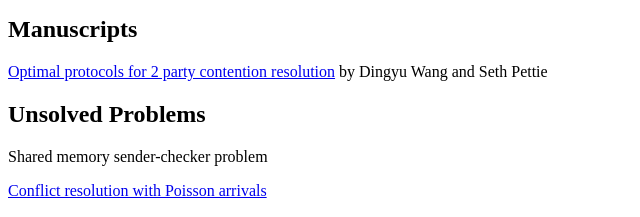
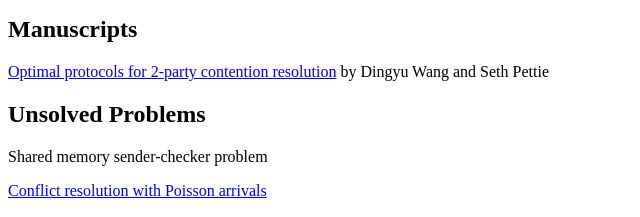
Before and after one commit to CharacteristicPolynomial/CharacteristicPolynomial.github.io, a plain HTML site: page index.html in a window 1280 px wide. Shown: the part 422-639 px from the top of the page, 0-640 px from the left. Drawn offline with Linux system fonts and the light colour scheme.

Commit message:
Update index.html

```diff
--- a/index.html
+++ b/index.html
@@ -15,7 +15,7 @@
 	<p>What is cardinality estimation? The key point is to use a small amount of memory to estimate the number of unique elements in a long long stream. I focus on the class of algorithms using commutative and idempotent memory access schemes. On the one hand, I am studying the problem that, given a family of memory access functions, what the best probability assignments are and what the best estimator is. On the other hand, which is more interesting, for the class of natural independent-counter-group schemes, what is the best combination? And are there any other access schemes? If so, how does it compare to the the natural ones? </p>
 
 	<h2>Manuscripts</h2>
-	<p><a href="document/Optimal_Protocols_for_2_Party_Contention_Resolution.pdf">Optimal protocols for 2 party contention resolution</a> by Dingyu Wang and Seth Pettie</p>
+	<p><a href="document/Optimal_Protocols_for_2_Party_Contention_Resolution.pdf">Optimal protocols for 2-party contention resolution</a> by Dingyu Wang and Seth Pettie</p>
 
 	<h2>Unsolved Problems</h2>
 	<p>Shared memory sender-checker problem</p>
```
